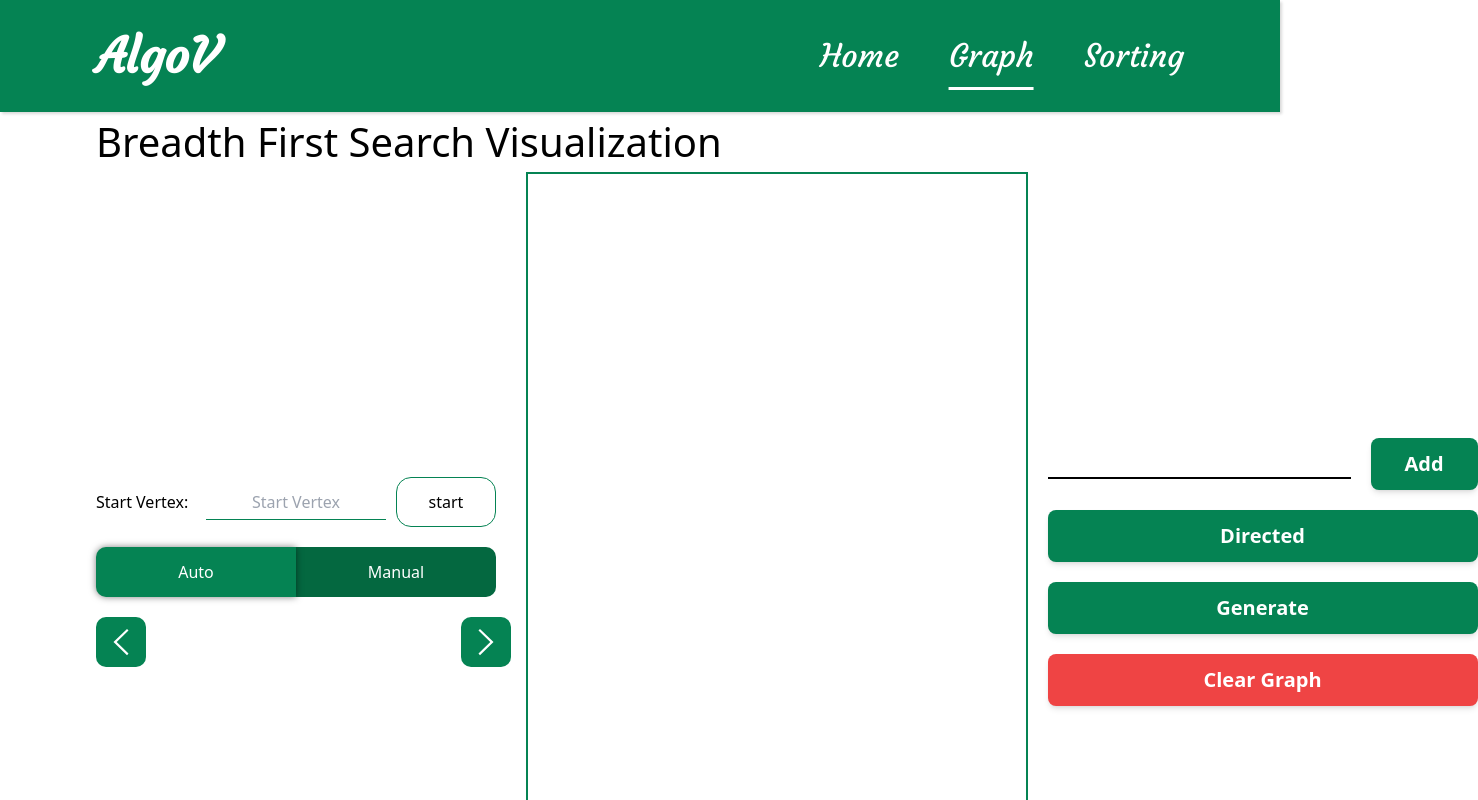
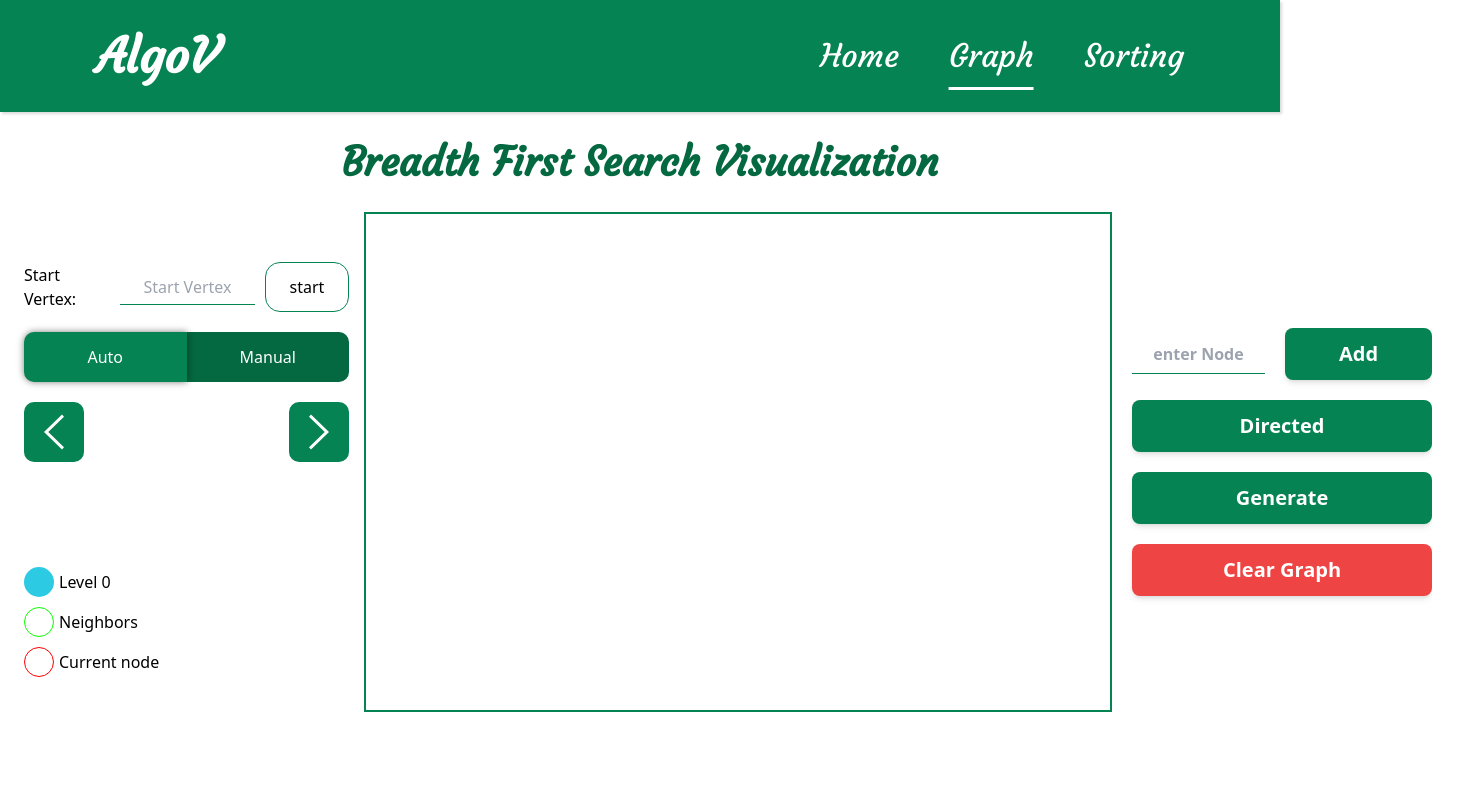
Before and after one commit to Abdelrahman-Abdelmoaty/AlgoV, a React (Create React App) app: page /graph/bfs in a window 1280 px wide. Shown: the top 800 px of the page, 1478 px wide, since content can reach past the window. Built offline with nearby package versions, Linux system fonts and the light colour scheme.

Commit message:
modified the style

```diff
--- a/src/components/Graph/BFS.jsx
+++ b/src/components/Graph/BFS.jsx
@@ -9,27 +9,21 @@ export default function BFS() {
   const [queue, setQueue] = useState(new Queue());
   const [lastVertex, setLastVertex] = useState(null);
   const [visited, setVisited] = useState(new Set());
+  const [levelColors, setLevelColors] = useState({ 0: "rgb(44, 202, 227)" });
 
   const defaultBorderColor = "black";
   const neighborBorderColor = "#08ff00";
   const currentBorderColor = "red";
-  const initialColor = [0, 150, 170];
-  const gradientStep = 35;
 
   useEffect(() => {
     if (!queue.isEmpty()) bfs();
   }, [queue]);
 
-  const calculateGradientColor = (levelWithinSameLevel) => {
-    const newColor = initialColor.map((value) =>
-      Math.min(255, value + (levelWithinSameLevel % 7) * gradientStep)
-    );
-    return `rgb(${newColor.join(",")})`;
-  };
-
-  const visit = (idx, nodes, level) => {
-    visited.add(idx);
-    nodes[idx].color = calculateGradientColor(level);
+  const visit = (idx, level) => {
+    const newNodes = [...nodes];
+    const color = levelColors[level];
+    newNodes[idx].color = color;
+    setNodes(newNodes);
   };
 
   const initBfs = () => {
@@ -38,6 +32,7 @@ export default function BFS() {
       newQueue.enqueue({ vertex: start, level: 0 });
       setQueue(newQueue);
       setVisited(new Set());
+      bfs();
       return false;
     } else return true;
   };
@@ -47,7 +42,8 @@ export default function BFS() {
     if (!queue.isEmpty()) {
       const { vertex: currentVertex, level } = queue.peek();
       if (!visited.has(currentVertex)) {
-        visit(currentVertex, newNodes, level);
+        visit(currentVertex, level);
+        setVisited(new Set(visited).add(currentVertex));
       }
       if (lastVertex !== null) {
         newNodes[lastVertex].borderColor = defaultBorderColor;
@@ -71,11 +67,41 @@ export default function BFS() {
       setLastVertex(currentVertex);
       queue.dequeue();
       setNodes(newNodes);
+
+      if (!levelColors.hasOwnProperty(level + 1)) {
+        setLevelColors((prev) => ({
+          ...prev,
+          [level + 1]: getRandomColor(),
+        }));
+      }
     }
   };
+
+  const getRandomColor = () => {
+    const letters = "0123456789ABCDEF";
+    let color = "#";
+    for (let i = 0; i < 6; i++)
+      color += letters[Math.floor(Math.random() * 16)];
+    return color;
+  };
+
+  const keys = [
+    {
+      borderColor: currentBorderColor,
+      label: "Current node",
+    },
+    {
+      borderColor: neighborBorderColor,
+      label: "Neighbors",
+    },
+    ...Object.keys(levelColors).map((level, index) => ({
+      backgroundColor: levelColors[level],
+      label: `Level ${index}`,
+    })),
+  ];
   return (
     <div className="dfs-component">
-      <h2>Breadth First Search Visualization</h2>
+      <h2 className="algorithm-title">Breadth First Search Visualization</h2>
       <GraphAlgorithm
         back={() => {}}
         start={initBfs}
@@ -87,20 +113,7 @@ export default function BFS() {
         startIdx={start}
         nodes={nodes}
         setNodes={setNodes}
-        keys={[
-          {
-            backgroundColor: calculateGradientColor(0),
-            label: "Visited",
-          },
-          {
-            borderColor: currentBorderColor,
-            label: "Current Vertex",
-          },
-          {
-            borderColor: neighborBorderColor,
-            label: "Neighbors",
-          },
-        ]}
+        keys={keys}
       />
     </div>
   );
--- a/src/components/Graph/Controls.jsx
+++ b/src/components/Graph/Controls.jsx
@@ -23,7 +23,7 @@ export default function Controls({ start, startV, setStart, next, back, end }) {
     <div>
       <div className="controls">
         <div className="start">
-          <span>Start Vertex: </span>
+          <span>Start Vertex:</span>
           <input
             className="start-vertex"
             value={startV}
--- a/src/components/Graph/Edge.jsx
+++ b/src/components/Graph/Edge.jsx
@@ -2,15 +2,28 @@ import { motion } from "framer-motion";
 
 export default function Edge({ edge, directed, weighted }) {
   const offset = 21;
-  const angle = Math.atan2(edge.dest.y - edge.src.y, edge.dest.x - edge.src.x) * (180 / Math.PI);
+  const angle =
+    Math.atan2(edge.dest.y - edge.src.y, edge.dest.x - edge.src.x) *
+    (180 / Math.PI);
   const arrowX = edge.dest.x - offset * Math.cos(angle * (Math.PI / 180));
   const arrowY = edge.dest.y - offset * Math.sin(angle * (Math.PI / 180));
 
   const midX = (edge.src.x + edge.dest.x) / 2;
   const midY = (edge.src.y + edge.dest.y) / 2;
+
   return (
     <motion.g>
-      <motion.line initial={{ pathLength: 0 }} animate={{ pathLength: 1 }} transition={{ duration: 0.5 }} x1={edge.src.x} y1={edge.src.y} x2={edge.dest.x} y2={edge.dest.y} stroke="black" strokeWidth="3" />
+      <motion.line
+        initial={{ pathLength: 0 }}
+        animate={{ pathLength: 1 }}
+        transition={{ duration: 0.5 }}
+        x1={edge.src.x}
+        y1={edge.src.y}
+        x2={edge.dest.x}
+        y2={edge.dest.y}
+        stroke="black"
+        strokeWidth={6} // Adjust strokeWidth here
+      />
       {directed && (
         <motion.path
           initial={{ opacity: 0 }}
@@ -23,7 +36,15 @@ export default function Edge({ edge, directed, weighted }) {
         ></motion.path>
       )}
       {weighted && (
-        <motion.text x={midX - 15} y={midY - 15} textAnchor="middle" alignmentBaseline="middle" fontSize="16" fontWeight="bold" fill="black">
+        <motion.text
+          x={midX - 15}
+          y={midY - 15}
+          textAnchor="middle"
+          alignmentBaseline="middle"
+          fontSize="16"
+          fontWeight="bold"
+          fill="black"
+        >
           {50}
         </motion.text>
       )}
--- a/src/components/Graph/Graph.jsx
+++ b/src/components/Graph/Graph.jsx
@@ -29,8 +29,8 @@ export default function Graph({
           value: input,
           color: "white",
           borderColor: "black",
-          x: ((id * 50) % 400) + 50,
-          y: ((id * 100) % 500) + 50,
+          x: (id * 100) % 1200,
+          y: (id * 250) % 600,
         },
       ]);
       setInput("");
@@ -47,8 +47,8 @@ export default function Graph({
     setEdges([]);
 
     for (let i = 1; i <= 10; i++) {
-      let newX = ((50 * i) % 400) + 50;
-      let newY = ((100 * i) % 500) + 50;
+      let newX = (100 * i) % 1200;
+      let newY = (250 * i) % 700;
 
       setNodes((prevNodes) => [
         ...prevNodes,
@@ -110,7 +110,7 @@ export default function Graph({
           );
         })}
       </GraphArea>
-      <div className="flex flex-col items-center gap-5 justify-center w-[430px] text-center ml-5">
+      <div className="flex flex-col items-center gap-5 justify-center w-[300px] text-center ml-5">
         <div className="w-full">
           <form
             onSubmit={handleAddNode}
@@ -118,12 +118,13 @@ export default function Graph({
           >
             <motion.input
               type="text"
+              placeholder="enter Node"
               onChange={(e) => {
                 setInput(e.target.value);
                 setError(false);
               }}
               value={input}
-              className="border-b-2 border-black outline-none text-center font-semibold text-xl flex-1"
+              className=" border-b-2 border-black outline-none text-center font-semibold text-xl flex-1 w-20 graph-input"
               whileFocus={{ scale: 1.1 }}
             />
             <motion.button
--- a/src/components/Graph/GraphAlgorithm.jsx
+++ b/src/components/Graph/GraphAlgorithm.jsx
@@ -41,6 +41,7 @@ export default function GraphAlgorithm({
   return (
     <div className="graph-algorithm-component">
       <main className="flex justify-between items-center">
+        <aside>
           <Controls
             start={start}
             startV={nodes[startIdx]?.value}
@@ -49,17 +50,7 @@ export default function GraphAlgorithm({
             }
             next={next}
             back={back}
-          end={end}
           />
-        <Graph
-          nodes={nodes}
-          setNodes={setNodes}
-          edges={edges}
-          setEdges={setEdges}
-          directed={directed}
-          setDirected={setDirected}
-        />
-      </main>
           <div className="keys">
             {keys?.map((key) => (
               <div className="key">
@@ -68,6 +59,14 @@ export default function GraphAlgorithm({
               </div>
             ))}
           </div>
+        </aside>
+        <Graph
+          nodes={nodes}
+          setNodes={setNodes}
+          edges={edges}
+          setEdges={setEdges}
+        />
+      </main>
     </div>
   );
 }
--- a/src/components/Graph/GraphArea.jsx
+++ b/src/components/Graph/GraphArea.jsx
@@ -1,7 +1,11 @@
 export default function GraphArea({ children }) {
   return (
     <>
-      <svg viewBox="0 0 500 800" height="800px" className="border-2 border-[rgb(5,131,83)] flex-1">
+      <svg
+        viewBox="0 0 1200 800"
+        height="500px"
+        className="border-2 border-[rgb(5,131,83)] flex-1"
+      >
         {children}
       </svg>
     </>
--- a/src/components/Graph/Node.jsx
+++ b/src/components/Graph/Node.jsx
@@ -1,8 +1,8 @@
 import React, { useState, useRef, useCallback } from "react";
 import { motion } from "framer-motion";
 const Node = ({ node, setNodes, setEdges, activeEdge, setActiveEdge }) => {
-  const [circle, setCircle] = useState({ cx: node.x, cy: node.y, radius: 25 });
-  const strokeWidth = 4;
+  const [circle, setCircle] = useState({ cx: node.x, cy: node.y, radius: 35 });
+  const strokeWidth = 6;
   const svgGroupElemRef = useRef(null);
 
   const startDrag = useCallback(
@@ -63,14 +63,31 @@ const Node = ({ node, setNodes, setEdges, activeEdge, setActiveEdge }) => {
         }
       }}
       onClick={() => {
-        if (activeEdge.src && activeEdge.src !== node.id && activeEdge.dest === null) {
+        if (
+          activeEdge.src &&
+          activeEdge.src !== node.id &&
+          activeEdge.dest === null
+        ) {
           setActiveEdge({ src: null, dest: null });
           setEdges((prev) => [...prev, { src: activeEdge.src, dest: node.id }]);
         }
       }}
     >
-      <circle cx={circle.cx} cy={circle.cy} r={circle.radius} style={{ fill: node.color, stroke: node.borderColor, strokeWidth }} className="flex items-center justify-center" />
-      <text x={circle.cx} y={circle.cy} textAnchor="middle" alignmentBaseline="middle" fontSize="18" fontWeight="bold">
+      <circle
+        cx={circle.cx}
+        cy={circle.cy}
+        r={circle.radius}
+        style={{ fill: node.color, stroke: node.borderColor, strokeWidth }}
+        className="flex items-center justify-center"
+      />
+      <text
+        x={circle.cx}
+        y={circle.cy}
+        textAnchor="middle"
+        alignmentBaseline="middle"
+        fontSize="18"
+        fontWeight="bold"
+      >
         {node.value}
       </text>
     </motion.g>
--- a/src/components/Wrapper.jsx
+++ b/src/components/Wrapper.jsx
@@ -1,3 +1,3 @@
 export default function Wrapper({ children }) {
-  return <div className="px-24">{children}</div>;
+  return <div className="px-6">{children}</div>;
 }
--- a/src/styles/graph-algorithm.css
+++ b/src/styles/graph-algorithm.css
@@ -8,7 +8,7 @@
   display: flex;
   flex-direction: column;
   gap: 20px;
-  width: 430px;
+  width: 340px;
 }
 .graph-algorithm-component .type {
   display: flex;
@@ -69,7 +69,7 @@ input[type="range"]::-webkit-slider-thumb {
   background: rgb(5, 131, 83);
 }
 .graph-algorithm-component .manual svg {
-  width: 30px;
+  width: 40px;
 }
 .graph-algorithm-component .start {
   display: flex;
@@ -77,15 +77,16 @@ input[type="range"]::-webkit-slider-thumb {
   gap: 10px;
 }
 .graph-algorithm-component .start span {
-  min-width: 100px;
+  min-width: 85px;
 }
-.graph-algorithm-component .start-vertex {
+.graph-algorithm-component .start-vertex,
+.graph-input {
   border-bottom: 1px solid rgb(5, 131, 83);
   /* width: 100px; */
   padding: 5px;
   font-size: 16px;
   text-align: center;
-  max-width: 180px;
+  max-width: 135px;
 }
 .graph-algorithm-component .start-vertex:focus {
   outline: none;
@@ -93,7 +94,7 @@ input[type="range"]::-webkit-slider-thumb {
 
 .graph-algorithm-component .start button {
   border: 1px solid rgb(5, 131, 83);
-  min-width: 100px;
+  min-width: 84px;
   font-size: 16px;
   height: 50px;
   border-radius: 15px;
@@ -104,9 +105,11 @@ input[type="range"]::-webkit-slider-thumb {
   color: white;
 }
 .graph-algorithm-component .keys {
+  flex-direction: column-reverse;
   display: flex;
-  gap: 20px;
+  gap: 10px;
   flex-wrap: wrap;
+  height: 200px;
 }
 .graph-algorithm-component .keys .key {
   display: flex;
--- a/src/styles/page.css
+++ b/src/styles/page.css
@@ -1,4 +1,4 @@
-.page{
-    height: 100vh;
-    width: 100vw;
+.page {
+  height: 100vh;
+  width: 100vw;
 }
```
Also changed, not shown: src/components/Sorting/BubbleSort.jsx (+74 -11 lines), src/styles/dfs.css (line endings or trailing spaces). Lines whose indentation alone changed are shown as unchanged.
